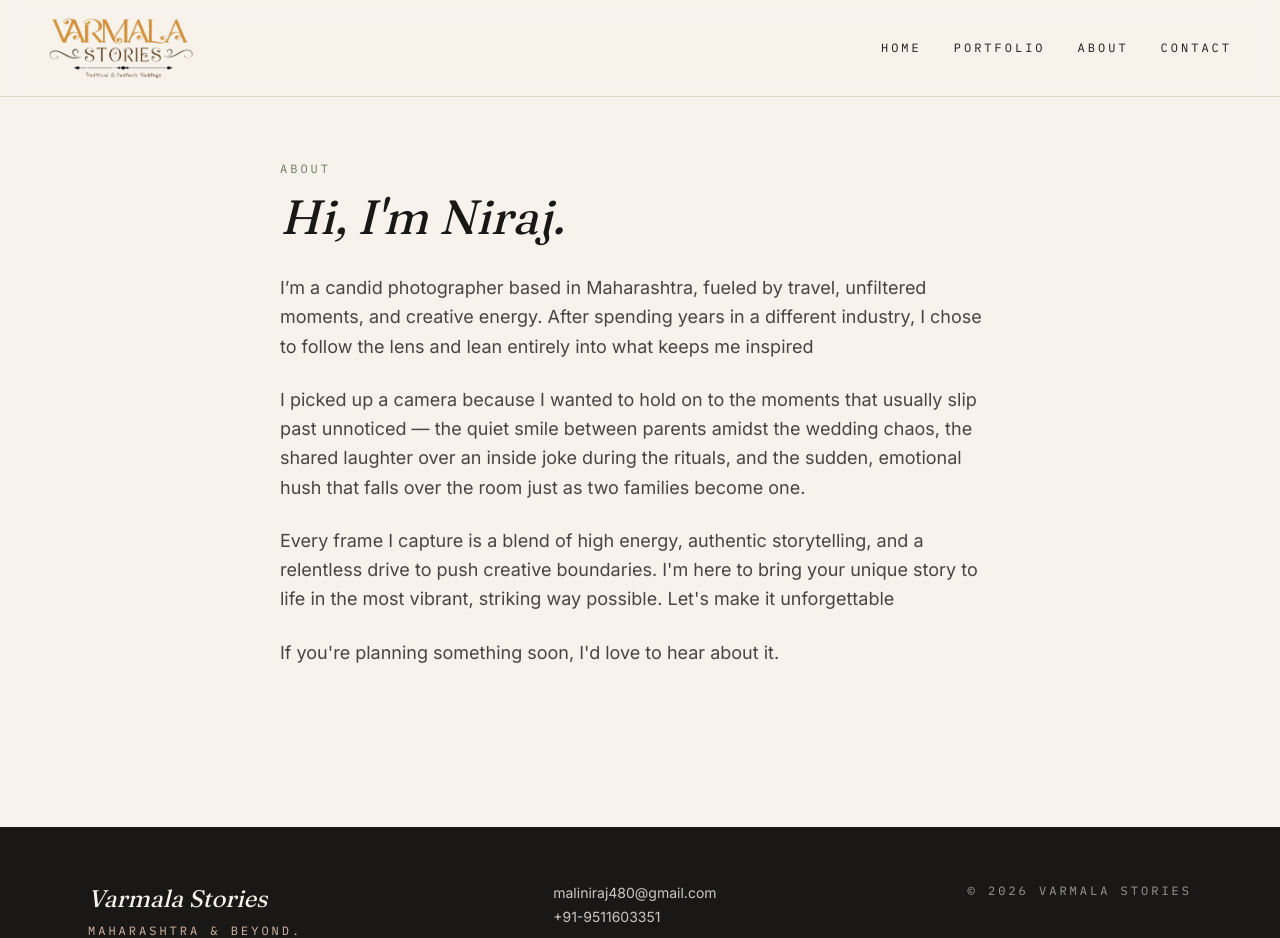
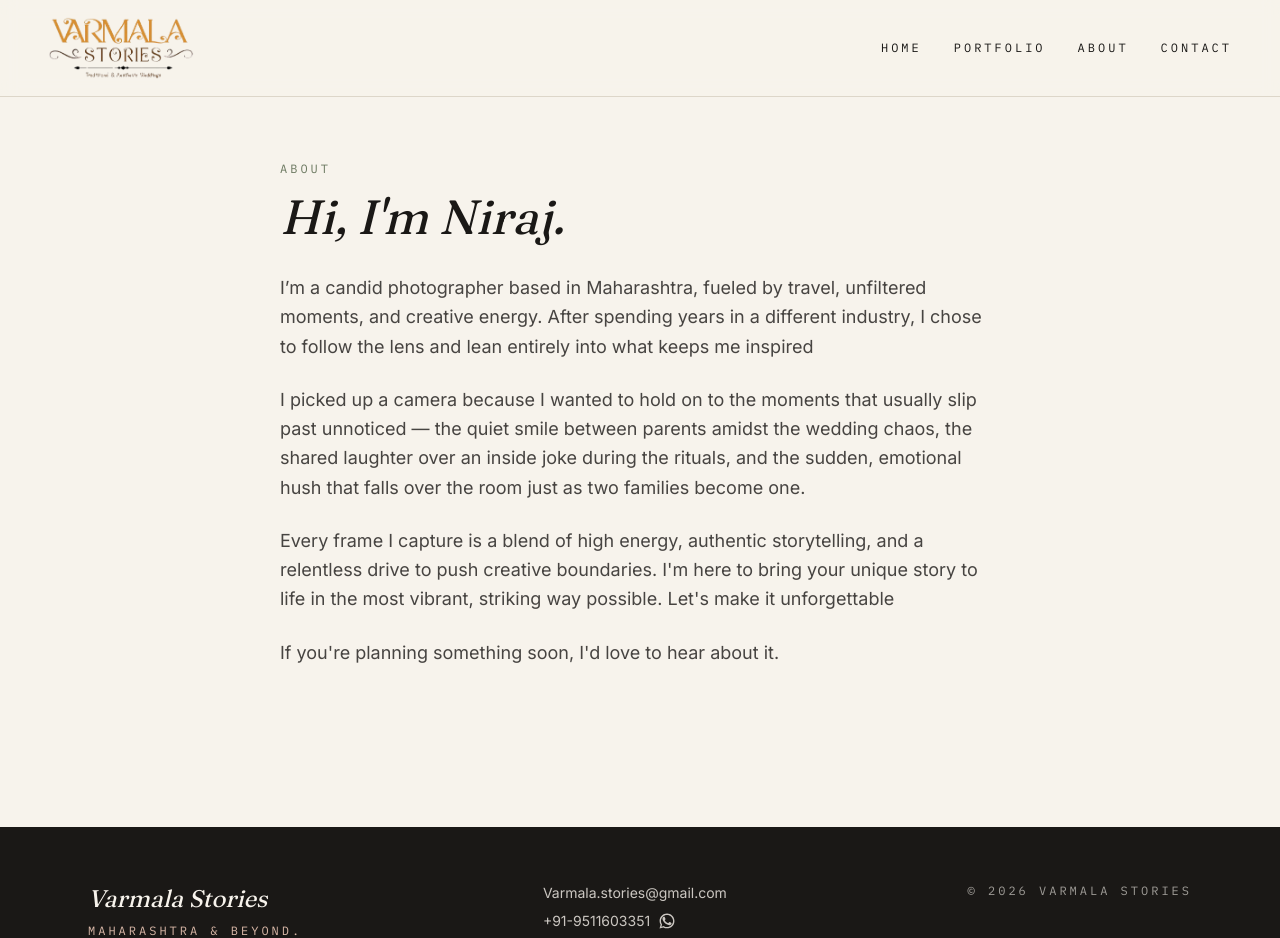
Before and after one commit to KunalAb1/Varmala-Stories, a Next.js app in the folder frontend/: page /about in a window 1280 px wide. Shown: the top 938 px of the page. Built offline with nearby package versions, Linux system fonts and the light colour scheme.

Commit message:
Update footer: new email, add Instagram and WhatsApp links

```diff
--- a/frontend/components/Footer.js
+++ b/frontend/components/Footer.js
@@ -1,4 +1,9 @@
 export default function Footer() {
+  const whatsappNumber = "919511603351"; // country code + number, no + or dashes
+  const instagramUrl = "https://www.instagram.com/nirrraajj?igsh=c244cTY3YWQxamxn";
+  const email = "Varmala.stories@gmail.com";
+  const phoneDisplay = "+91-9511603351";
+
   return (
     <footer className="bg-ink text-paper mt-16 md:mt-24">
       <div className="max-w-6xl mx-auto px-6 py-8 md:py-14 flex flex-col md:flex-row justify-between gap-4 md:gap-8 text-center md:text-left items-center md:items-start">
@@ -9,9 +14,42 @@ export default function Footer() {
           </p>
         </div>
 
-        <div className="font-body text-sm space-y-1 text-paper/80">
-          <p>maliniraj480@gmail.com</p>
-          <p>+91-9511603351</p>
+        <div className="font-body text-sm space-y-2 text-paper/80">
+          <p>
+            <a href={`mailto:${email}`} className="hover:text-paper transition-colors">
+              {email}
+            </a>
+          </p>
+
+          <div className="flex items-center gap-2 justify-center md:justify-start">
+            <span>{phoneDisplay}</span>
+            <a
+              href={`https://wa.me/${whatsappNumber}`}
+              target="_blank"
+              rel="noopener noreferrer"
+              aria-label="Chat on WhatsApp"
+              className="text-paper/80 hover:text-paper transition-colors"
+            >
+              {/* WhatsApp icon */}
+              <svg viewBox="0 0 24 24" width="18" height="18" fill="currentColor">
+                <path d="M17.472 14.382c-.297-.149-1.758-.868-2.03-.967-.273-.099-.472-.148-.67.15-.198.297-.767.966-.94 1.164-.173.199-.347.223-.644.075-.297-.15-1.255-.463-2.39-1.475-.883-.788-1.48-1.761-1.653-2.059-.173-.297-.018-.458.13-.606.134-.133.298-.347.446-.52.149-.174.198-.298.298-.497.099-.198.05-.371-.025-.52-.075-.149-.669-1.612-.916-2.207-.242-.579-.487-.5-.669-.51-.173-.008-.371-.01-.57-.01-.198 0-.52.074-.792.372-.272.297-1.04 1.016-1.04 2.479 0 1.462 1.065 2.875 1.213 3.074.149.198 2.096 3.2 5.077 4.487.709.306 1.262.489 1.694.625.712.227 1.36.195 1.871.118.571-.085 1.758-.719 2.006-1.413.248-.694.248-1.289.173-1.413-.074-.124-.272-.198-.57-.347z" />
+                <path d="M12.014 2C6.55 2 2.108 6.44 2.108 11.906c0 1.87.507 3.62 1.394 5.128L2 22l5.11-1.474a9.85 9.85 0 004.904 1.294h.005c5.464 0 9.906-4.44 9.906-9.905C21.925 6.44 17.48 2 12.014 2zm0 17.958a8.02 8.02 0 01-4.09-1.117l-.294-.174-3.036.876.81-2.958-.191-.304a8.006 8.006 0 01-1.233-4.28c0-4.44 3.612-8.05 8.037-8.05 4.427 0 8.037 3.61 8.037 8.05 0 4.44-3.61 8.05-8.037 8.05z" />
+              </svg>
+            </a>
+          </div>
+
+          <a
+            href={instagramUrl}
+            target="_blank"
+            rel="noopener noreferrer"
+            className="flex items-center gap-2 justify-center md:justify-start hover:text-paper transition-colors"
+          >
+            {/* Instagram icon */}
+            <svg viewBox="0 0 24 24" width="18" height="18" fill="currentColor">
+              <path d="M12 2.163c3.204 0 3.584.012 4.85.07 3.252.148 4.771 1.691 4.919 4.919.058 1.265.069 1.645.069 4.849 0 3.205-.012 3.584-.069 4.849-.149 3.225-1.664 4.771-4.919 4.919-1.266.058-1.644.07-4.85.07-3.204 0-3.584-.012-4.849-.07-3.26-.149-4.771-1.699-4.919-4.92-.058-1.265-.07-1.644-.07-4.849 0-3.204.013-3.583.07-4.849.149-3.227 1.664-4.771 4.919-4.919 1.266-.057 1.645-.069 4.849-.069zm0-2.163c-3.259 0-3.667.014-4.947.072-4.358.2-6.78 2.618-6.98 6.98-.059 1.281-.073 1.689-.073 4.948 0 3.259.014 3.668.072 4.948.2 4.358 2.618 6.78 6.98 6.98 1.281.058 1.689.072 4.948.072 3.259 0 3.668-.014 4.948-.072 4.354-.2 6.782-2.618 6.979-6.98.059-1.28.073-1.689.073-4.948 0-3.259-.014-3.667-.072-4.947-.196-4.354-2.617-6.78-6.979-6.98-1.281-.059-1.69-.073-4.949-.073zm0 5.838a6.162 6.162 0 100 12.324 6.162 6.162 0 000-12.324zm0 10.162a4 4 0 110-8 4 4 0 010 8zm6.406-11.845a1.44 1.44 0 100 2.881 1.44 1.44 0 000-2.881z" />
+            </svg>
+            <span>@nirrraajj</span>
+          </a>
         </div>
 
         <div className="font-mono text-xs tracking-widest2 uppercase text-paper/60">
```
